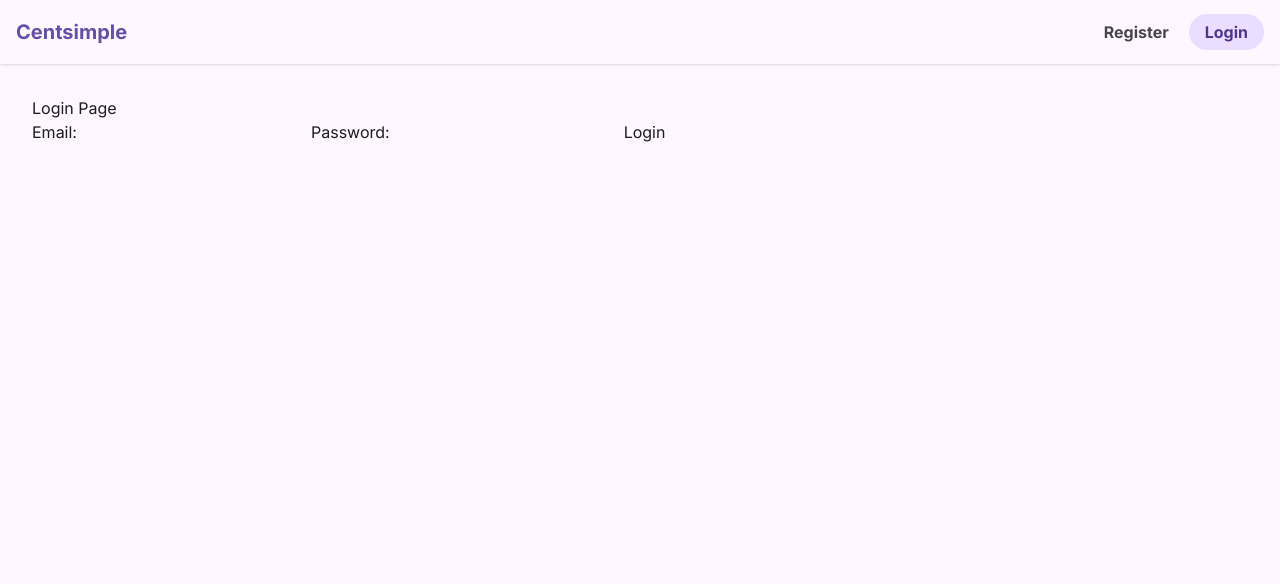
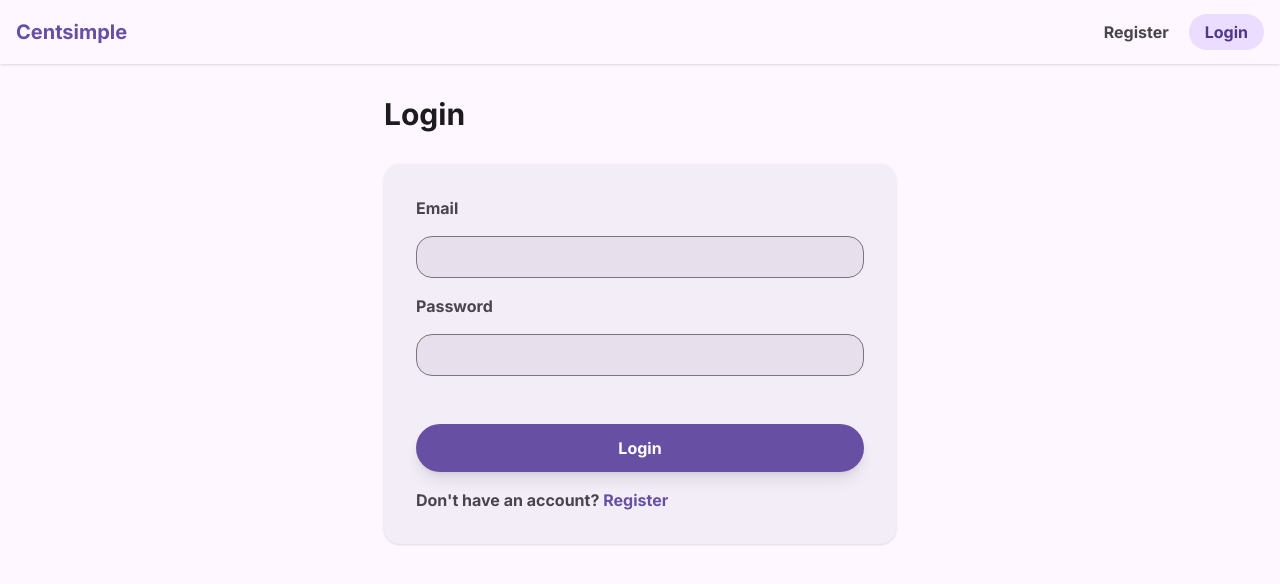
Before and after one commit to janpetallo/Centsimple, a React (Vite) app in the folder frontend/: page /login in a window 1280 px wide. Shown: the top 584 px of the page. Built offline with nearby package versions, Linux system fonts and the light colour scheme; no server answers.

Commit message:
style(ui): apply material 3 design to login page

```diff
--- a/frontend/src/pages/LoginPage.jsx
+++ b/frontend/src/pages/LoginPage.jsx
@@ -1,7 +1,7 @@
 import { useState } from 'react';
 import * as apiService from '../services/api.service';
 import { useAuth } from '../context/AuthContext';
-import { useNavigate } from 'react-router-dom';
+import { useNavigate, Link } from 'react-router-dom';
 
 function LoginPage() {
   const [formData, setFormData] = useState({
@@ -43,11 +43,19 @@ function LoginPage() {
   }
 
   return (
-    <div>
-      <h2>Login Page</h2>
-      <form onSubmit={handleSubmit}>
-        <label htmlFor="email">Email:</label>
+    <div className="mx-auto flex max-w-lg flex-col">
+      <h2 className="text-headline-medium mb-8 text-left">Login</h2>
+
+      <div className="bg-surface-container rounded-2xl p-8 shadow-sm">
+        <form className="flex flex-col gap-4" onSubmit={handleSubmit}>
+          <label
+            htmlFor="email"
+            className="text-label-large text-on-surface-variant"
+          >
+            Email
+          </label>
           <input
+            className="bg-surface-variant text-on-surface-variant border-outline focus:ring-inverse-surface rounded-2xl border px-4 py-2 focus:ring-1 focus:outline-none"
             type="email"
             id="email"
             name="email"
@@ -55,8 +63,14 @@ function LoginPage() {
             required
           />
 
-        <label htmlFor="password">Password:</label>
+          <label
+            htmlFor="password"
+            className="text-label-large text-on-surface-variant"
+          >
+            Password
+          </label>
           <input
+            className="bg-surface-variant text-on-surface-variant border-outline focus:ring-inverse-surface rounded-2xl border px-4 py-2 focus:ring-1 focus:outline-none"
             type="password"
             id="password"
             name="password"
@@ -66,10 +80,21 @@ function LoginPage() {
 
           {error && <p style={{ color: 'red' }}>{error}</p>}
 
-        <button type="submit" disabled={loading}>
+          <button
+            type="submit"
+            disabled={loading}
+            className="bg-primary text-on-primary text-label-large mt-8 inline-block rounded-full px-8 py-3 shadow-lg transition-all duration-300 hover:scale-105 hover:shadow-lg"
+          >
             Login
           </button>
         </form>
+        <p className="text-on-surface-variant text-label-large mt-4">
+          Don't have an account?{' '}
+          <Link to="/register" className="text-primary">
+            Register
+          </Link>
+        </p>
+      </div>
     </div>
   );
 }
```
Lines whose indentation alone changed are shown as unchanged.
